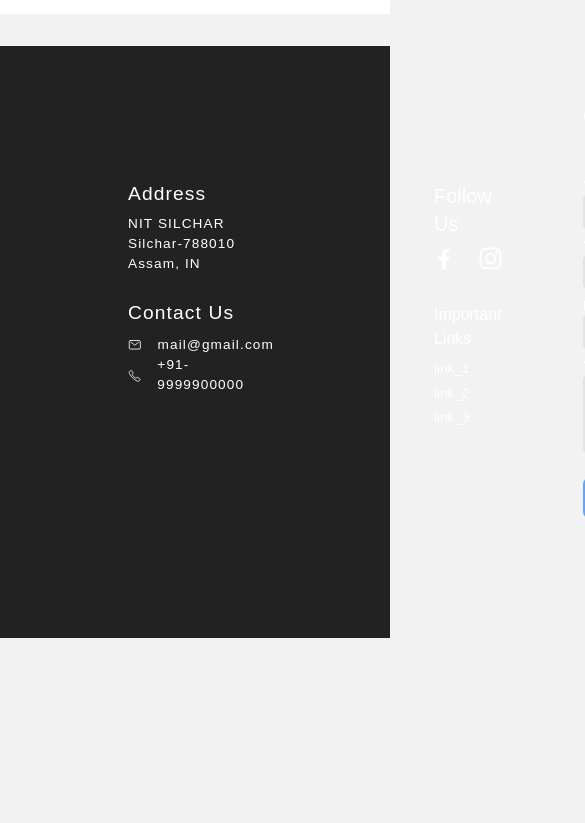
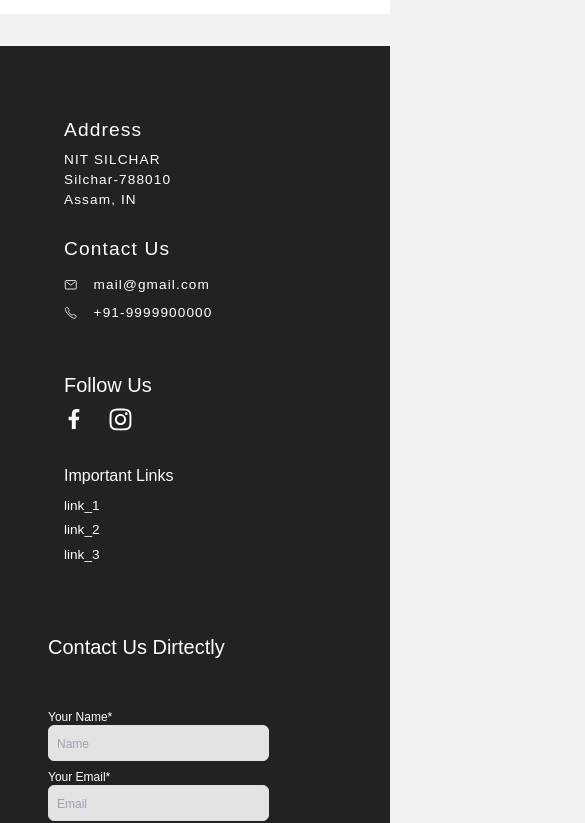
Before and after one commit to Doobiii/project_nss, a React (Create React App) app: page /Team in a window 390 px wide. Shown: the part 2553-3376 px from the top of the page, 585 px wide, since content can reach past the window. Before the commit the page ends 3191 px from the top, so only its background shows below. Built offline with nearby package versions, Linux system fonts and the light colour scheme.

Commit message:
responsiveness added

```diff
--- a/src/components/contact/Footer.css
+++ b/src/components/contact/Footer.css
@@ -77,23 +77,48 @@ input {
   background-color: rgb(227, 227, 227);
 }
 
-/* @media only screen and (max-width:800px){
-    .footer .footer-container{
-        display: flex;
-        flex-direction: column-reverse;
-        gap: 0.8em;
-    }
-    .info{
-        display: flex;
-        justify-content: space-around;
-        align-items: center;
-        padding: 0 2rem;
-        min-width:390px;
-    }
+@media only screen and (max-width: 740px) {
+  .info {
+    display: flex;
+    flex-direction: column;
+  }
+  .left, .middle, .right {
+    width: 100%;
+
+  }
+  .middle {
+    margin-bottom: 1rem;
+  }
+  .left, .middle{
+    padding: 10px;
+  }
+  .contact-us {
+    margin-bottom: 0.75rem;
+    font-size: 20px;
+    line-height: 28px;
+  }
+  .left{
+    margin-bottom: 0%;
+    padding: 0%;
+  }
 
 }
-@media only screen and (max-width:390px){
-    .g-map{
-        display: none;
-    }
-} */
+
+@media only screen and (max-width: 1140px) {
+  .left, .middle{
+    padding: 3.5rem;
+
+  }
+}
+@media only screen and (max-width: 980px) {
+  .left, .middle{
+    padding: 2.5rem;
+
+  }
+}
+@media only screen and (max-width: 880px) {
+  .left, .middle{
+    padding: 1rem;
+
+  }
+}
```
Also changed, not shown: src/components/contact/Footer.jsx (+21 -20 lines).
